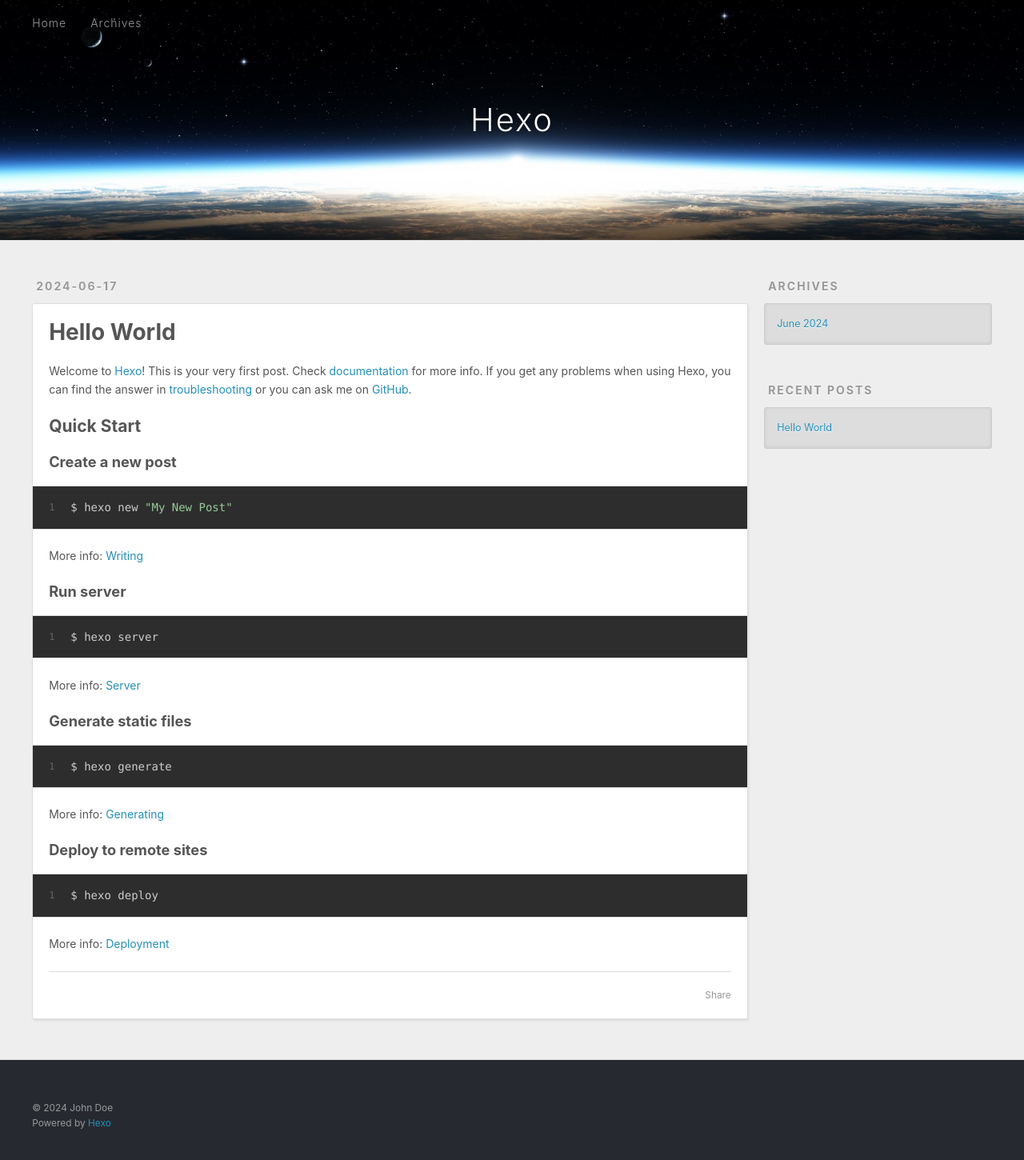
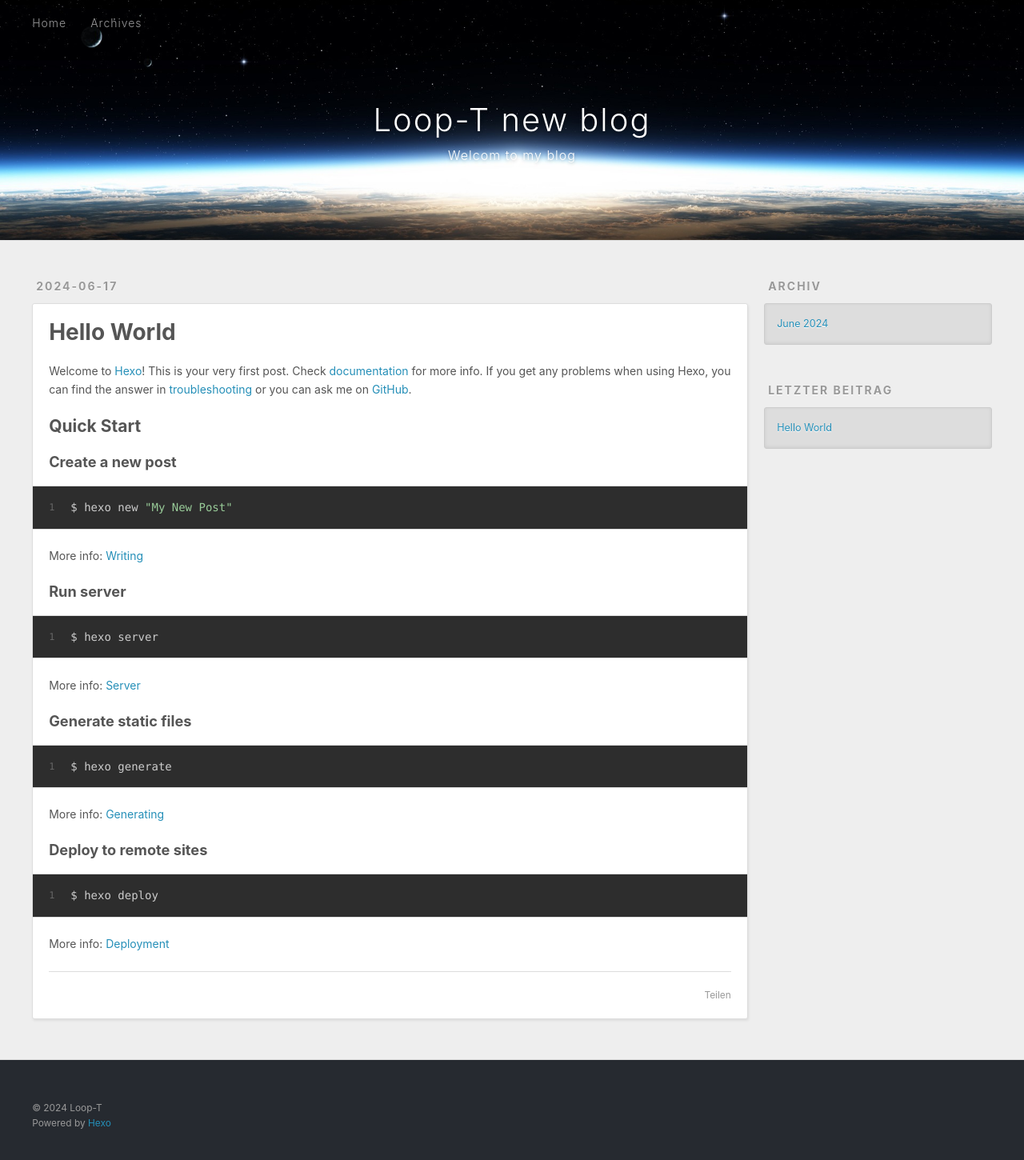
Before and after one commit to Loop-T/Loop-T.github.io, a plain HTML site: page index.html in a window 1280 px wide. Shown: the whole page at 80% size. Drawn offline with Linux system fonts and the light colour scheme.

Commit message:
Site updated: 2024-06-17 21:09:29

```diff
--- a/index.html
+++ b/index.html
@@ -4,17 +4,19 @@
   <meta charset="utf-8">
 
 
-  <title>Hexo</title>
+  <title>Loop-T new blog</title>
   <meta name="viewport" content="width=device-width, initial-scale=1, shrink-to-fit=no">
-  <meta property="og:type" content="website">
-<meta property="og:title" content="Hexo">
-<meta property="og:url" content="http://example.com/index.html">
-<meta property="og:site_name" content="Hexo">
-<meta property="og:locale" content="en_US">
-<meta property="article:author" content="John Doe">
+  <meta name="description" content="programming study">
+<meta property="og:type" content="website">
+<meta property="og:title" content="Loop-T new blog">
+<meta property="og:url" content="https://loop-t.github.io/index.html">
+<meta property="og:site_name" content="Loop-T new blog">
+<meta property="og:description" content="programming study">
+<meta property="og:locale">
+<meta property="article:author" content="Loop-T">
 <meta name="twitter:card" content="summary">
 
-    <link rel="alternate" href="/atom.xml" title="Hexo" type="application/atom+xml">
+    <link rel="alternate" href="/atom.xml" title="Loop-T new blog" type="application/atom+xml">
 
 
     <link rel="shortcut icon" href="/favicon.png">
@@ -39,8 +41,12 @@
   <div id="header-outer" class="outer">
     <div id="header-title" class="inner">
       <h1 id="logo-wrap">
-        <a href="/" id="logo">Hexo</a>
+        <a href="/" id="logo">Loop-T new blog</a>
       </h1>
+
+        <h2 id="subtitle-wrap">
+          <a href="/" id="subtitle">Welcom to my blog</a>
+        </h2>
 
     </div>
     <div id="header-inner" class="inner">
@@ -57,10 +63,10 @@
 
           <a class="nav-icon" href="/atom.xml" title="RSS Feed"><span class="fa fa-rss"></span></a>
 
-        <a class="nav-icon nav-search-btn" title="Search"><span class="fa fa-search"></span></a>
+        <a class="nav-icon nav-search-btn" title="Suche"><span class="fa fa-search"></span></a>
       </nav>
       <div id="search-form-wrap">
-        <form action="//google.com/search" method="get" accept-charset="UTF-8" class="search-form"><input type="search" name="q" class="search-form-input" placeholder="Search"><button type="submit" class="search-form-submit">&#xF002;</button><input type="hidden" name="sitesearch" value="http://example.com"></form>
+        <form action="//google.com/search" method="get" accept-charset="UTF-8" class="search-form"><input type="search" name="q" class="search-form-input" placeholder="Suche"><button type="submit" class="search-form-submit">&#xF002;</button><input type="hidden" name="sitesearch" value="https://loop-t.github.io"></form>
       </div>
     </div>
   </div>
@@ -108,7 +114,7 @@
 
     </div>
     <footer class="article-footer">
-      <a data-url="http://example.com/2024/06/17/hello-world/" data-id="clxivw38a0000z4ul76fr8lpv" data-title="Hello World" class="article-share-link"><span class="fa fa-share">Share</span></a>
+      <a data-url="https://loop-t.github.io/2024/06/17/hello-world/" data-id="clxizsgp400002oulakc8ggbw" data-title="Hello World" class="article-share-link"><span class="fa fa-share">Teilen</span></a>
 
 
 
@@ -136,7 +142,7 @@
 
 
   <div class="widget-wrap">
-    <h3 class="widget-title">Archives</h3>
+    <h3 class="widget-title">Archiv</h3>
     <div class="widget">
       <ul class="archive-list"><li class="archive-list-item"><a class="archive-list-link" href="/archives/2024/06/">June 2024</a></li></ul>
     </div>
@@ -146,7 +152,7 @@
 
 
   <div class="widget-wrap">
-    <h3 class="widget-title">Recent Posts</h3>
+    <h3 class="widget-title">letzter Beitrag</h3>
     <div class="widget">
       <ul>
 
@@ -167,7 +173,7 @@
   <div class="outer">
     <div id="footer-info" class="inner">
 
-      &copy; 2024 John Doe<br>
+      &copy; 2024 Loop-T<br>
       Powered by <a href="https://hexo.io/" target="_blank">Hexo</a>
     </div>
   </div>
```
Also changed, not shown: 2024/06/17/hello-world/index.html (+17 -13 lines), archives/2024/06/index.html (+20 -14 lines), archives/2024/index.html (+20 -14 lines), archives/index.html (+20 -14 lines).
